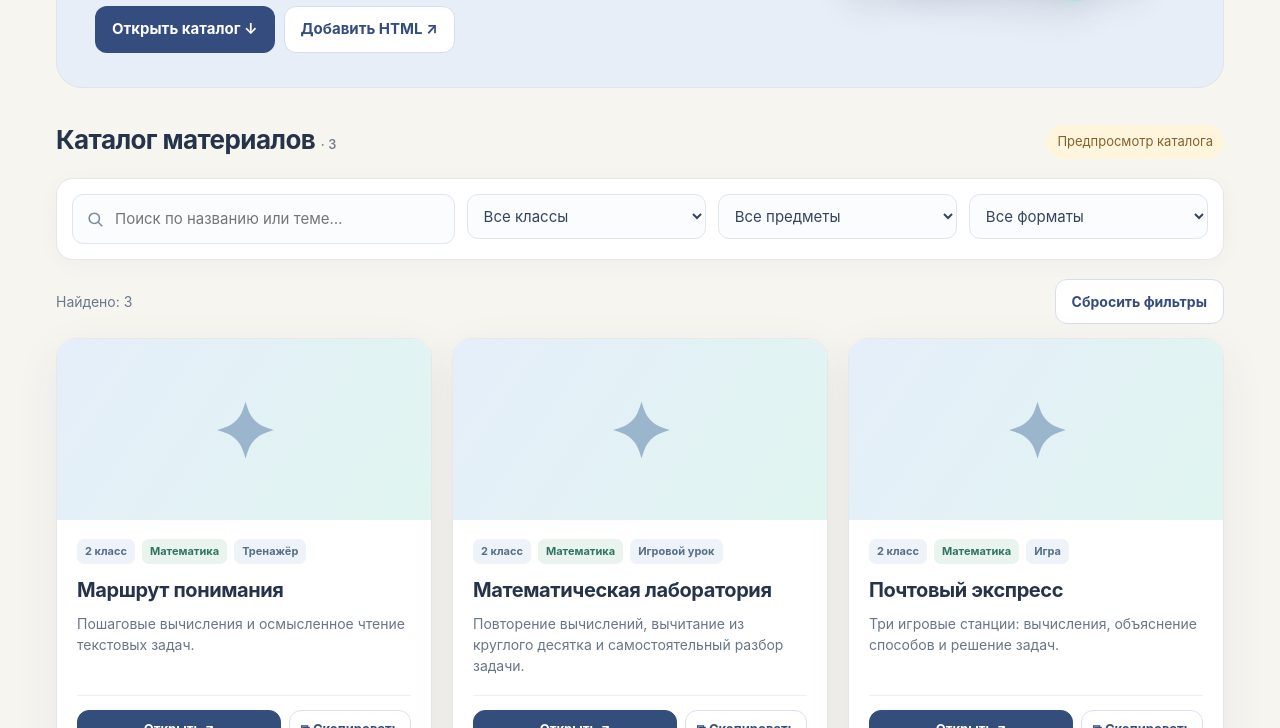
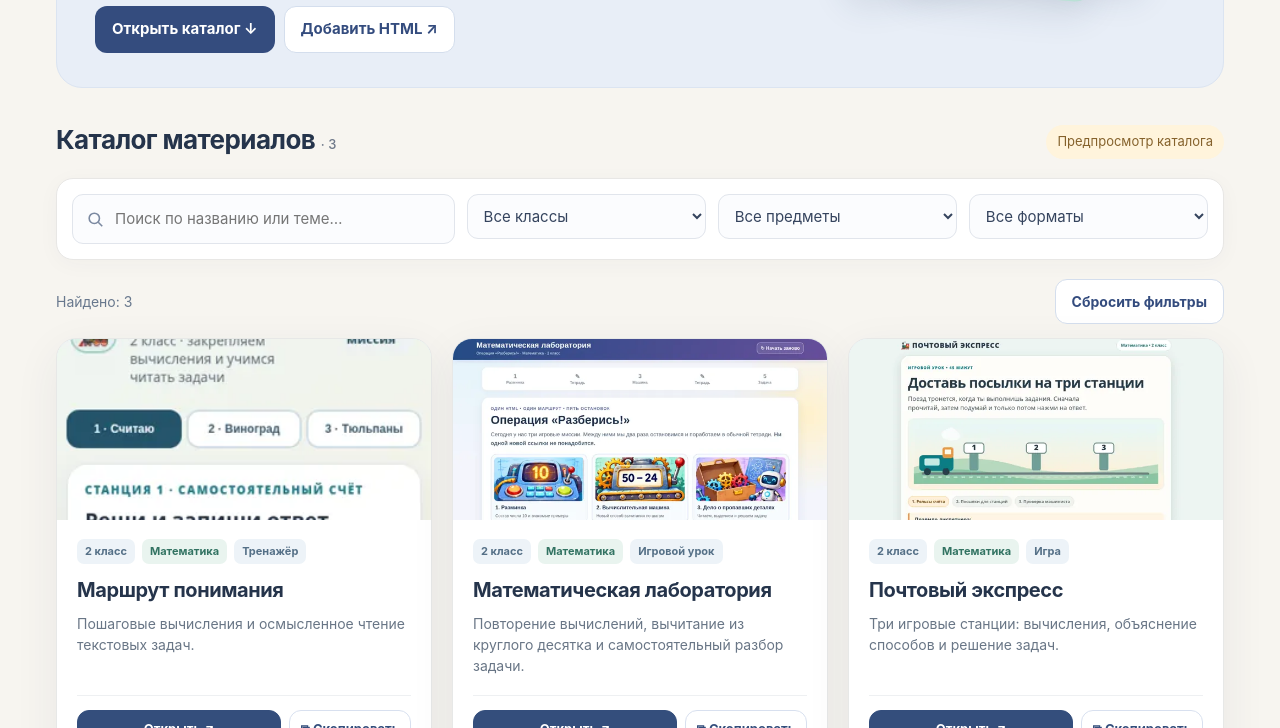
Before and after one commit to MeriVcode/online-uroki, a plain HTML site: page index.html in a window 1280 px wide. Shown: the part 372-1100 px from the top of the page. Drawn offline with Linux system fonts and the light colour scheme.

Commit message:
Add files via upload

```diff
--- a/catalog.json
+++ b/catalog.json
@@ -1,12 +1,12 @@
 [
   {
-    "path": "materials/matlab_2_math.html",
+    "path": "matlab_2_math.html",
     "title": "Математическая лаборатория",
     "grade": "2",
     "subject": "Математика",
     "type": "Игровой урок",
     "description": "Повторение вычислений, вычитание из круглого десятка и самостоятельный разбор задачи.",
-    "cover": "covers/lab.webp",
+    "cover": "lab.webp",
     "tags": [
       "Вычисления",
       "Текстовые задачи",
@@ -14,13 +14,13 @@
     ]
   },
   {
-    "path": "materials/marshrut_2_math.html",
+    "path": "marshrut_2_math.html",
     "title": "Маршрут понимания",
     "grade": "2",
     "subject": "Математика",
     "type": "Тренажёр",
     "description": "Пошаговые вычисления и осмысленное чтение текстовых задач.",
-    "cover": "covers/marshrut.webp",
+    "cover": "marshrut.webp",
     "tags": [
       "Счёт",
       "Текстовые задачи",
@@ -28,13 +28,13 @@
     ]
   },
   {
-    "path": "materials/express_2_math.html",
+    "path": "express_2_math.html",
     "title": "Почтовый экспресс",
     "grade": "2",
     "subject": "Математика",
     "type": "Игра",
     "description": "Три игровые станции: вычисления, объяснение способов и решение задач.",
-    "cover": "covers/express.webp",
+    "cover": "express.webp",
     "tags": [
       "Устный счёт",
       "Текстовые задачи"
--- a/index.html
+++ b/index.html
@@ -16,23 +16,23 @@
 <body>
 <header class="top"><div class="wrap top-inner"><a href="./" class="brand"><span class="brand-logo" aria-hidden="true">▦</span>Моя библиотека онлайн-уроков</a><div class="top-side"><span class="top-note">Рабочий каталог репетитора</span><a class="top-action" href="#how">Как добавить урок</a></div></div></header>
 <main class="wrap">
-<section class="hero"><div><div class="eyebrow">Мой рабочий кабинет · 1–4 классы</div><h1>Нужный урок —<br>за пару секунд</h1><p>Все интерактивные игры, тренажёры и онлайн-доски собраны в одном месте. Найдите материал, откройте его или скопируйте ссылку ученику.</p><div class="hero-actions"><a class="btn dark" href="#catalog">Открыть каталог ↓</a><a class="btn soft" id="uploadTop" href="https://github.com/MeriVcode/online-uroki/upload/main/materials" target="_blank" rel="noopener">Добавить HTML ↗</a></div></div><div class="hero-graphic" aria-hidden="true"><div class="folder a"><span>✧</span></div><div class="folder b"><span>✓</span></div><div class="folder c"><span>∑</span></div></div></section>
+<section class="hero"><div><div class="eyebrow">Мой рабочий кабинет · 1–4 классы</div><h1>Нужный урок —<br>за пару секунд</h1><p>Все интерактивные игры, тренажёры и онлайн-доски собраны в одном месте. Найдите материал, откройте его или скопируйте ссылку ученику.</p><div class="hero-actions"><a class="btn dark" href="#catalog">Открыть каталог ↓</a><a class="btn soft" id="uploadTop" href="https://github.com/MeriVcode/online-uroki/upload/main" target="_blank" rel="noopener">Добавить HTML ↗</a></div></div><div class="hero-graphic" aria-hidden="true"><div class="folder a"><span>✧</span></div><div class="folder b"><span>✓</span></div><div class="folder c"><span>∑</span></div></div></section>
 <section id="catalog"><div class="section-bar"><div><h2>Каталог материалов <small id="totalCount"></small></h2></div><div id="syncStatus" class="status" role="status">Загрузка материалов…</div></div>
 <div class="filters"><label class="field"><span class="visually-hidden">Поиск по названию и теме</span><svg viewBox="0 0 24 24" width="19" height="19" fill="none" stroke="currentColor" stroke-width="2"><circle cx="10.5" cy="10.5" r="6.5"/><path d="m15.5 15.5 5 5"/></svg><input id="search" type="search" placeholder="Поиск по названию или теме…" autocomplete="off"></label><label><span class="visually-hidden">Класс</span><select id="grade"><option value="">Все классы</option><option value="1">1 класс</option><option value="2">2 класс</option><option value="3">3 класс</option><option value="4">4 класс</option></select></label><label><span class="visually-hidden">Предмет</span><select id="subject"><option value="">Все предметы</option></select></label><label><span class="visually-hidden">Тип материала</span><select id="type"><option value="">Все форматы</option></select></label></div>
 <div class="catalog-info"><span id="visibleCount">Подбираем материалы…</span><button class="btn soft" id="resetFilter" type="button">Сбросить фильтры</button></div>
 <div id="cards" class="card-grid" aria-live="polite"></div></section>
-<section id="how" class="how"><div class="how-head"><h2>Как добавить новый урок</h2><a class="btn soft" id="uploadBottom" href="https://github.com/MeriVcode/online-uroki/upload/main/materials" target="_blank" rel="noopener">Перейти к загрузке ↗</a></div><div class="steps"><div class="step"><span class="num">1</span><div><b>Откройте папку materials</b>Перейдите по кнопке «Добавить HTML» в репозиторий.</div></div><div class="step"><span class="num">2</span><div><b>Загрузите готовый HTML</b>Нажмите Upload files, выберите файл и сохраните через Commit changes.</div></div><div class="step"><span class="num">3</span><div><b>Обновите библиотеку</b>Новая карточка появится автоматически. Нажмите «Скопировать ссылку».</div></div></div><p class="small-note">Здесь размещаются только общедоступные учебные материалы без имён детей и персональных результатов. Если новая карточка видна, а игра ещё не открывается — дождитесь публикации GitHub Pages и обновите страницу.</p></section>
+<section id="how" class="how"><div class="how-head"><h2>Как добавить новый урок</h2><a class="btn soft" id="uploadBottom" href="https://github.com/MeriVcode/online-uroki/upload/main" target="_blank" rel="noopener">Перейти к загрузке ↗</a></div><div class="steps"><div class="step"><span class="num">1</span><div><b>Откройте папку materials</b>Перейдите по кнопке «Добавить HTML» в репозиторий.</div></div><div class="step"><span class="num">2</span><div><b>Загрузите готовый HTML</b>Нажмите Upload files, выберите файл и сохраните через Commit changes.</div></div><div class="step"><span class="num">3</span><div><b>Обновите библиотеку</b>Новая карточка появится автоматически. Нажмите «Скопировать ссылку».</div></div></div><p class="small-note">Здесь размещаются только общедоступные учебные материалы без имён детей и персональных результатов. Если новая карточка видна, а игра ещё не открывается — дождитесь публикации GitHub Pages и обновите страницу.</p></section>
 </main><footer class="footer"><div class="wrap">Моя библиотека онлайн-уроков · Личный рабочий каталог материалов для занятий · GitHub Pages</div></footer>
 <div id="toast" class="toast" role="status" aria-live="polite"></div>
-<script type="application/json" id="starter-data">[{"path": "materials/matlab_2_math.html", "title": "Математическая лаборатория", "grade": "2", "subject": "Математика", "type": "Игровой урок", "description": "Повторение вычислений, вычитание из круглого десятка и самостоятельный разбор задачи.", "cover": "covers/lab.webp", "tags": ["Вычисления", "Текстовые задачи", "45 минут"]}, {"path": "materials/marshrut_2_math.html", "title": "Маршрут понимания", "grade": "2", "subject": "Математика", "type": "Тренажёр", "description": "Пошаговые вычисления и осмысленное чтение текстовых задач.", "cover": "covers/marshrut.webp", "tags": ["Счёт", "Текстовые задачи", "Самопроверка"]}, {"path": "materials/express_2_math.html", "title": "Почтовый экспресс", "grade": "2", "subject": "Математика", "type": "Игра", "description": "Три игровые станции: вычисления, объяснение способов и решение задач.", "cover": "covers/express.webp", "tags": ["Устный счёт", "Текстовые задачи"]}]</script>
+<script type="application/json" id="starter-data">[{"path": "matlab_2_math.html", "title": "Математическая лаборатория", "grade": "2", "subject": "Математика", "type": "Игровой урок", "description": "Повторение вычислений, вычитание из круглого десятка и самостоятельный разбор задачи.", "cover": "lab.webp", "tags": ["Вычисления", "Текстовые задачи", "45 минут"]}, {"path": "marshrut_2_math.html", "title": "Маршрут понимания", "grade": "2", "subject": "Математика", "type": "Тренажёр", "description": "Пошаговые вычисления и осмысленное чтение текстовых задач.", "cover": "marshrut.webp", "tags": ["Счёт", "Текстовые задачи", "Самопроверка"]}, {"path": "express_2_math.html", "title": "Почтовый экспресс", "grade": "2", "subject": "Математика", "type": "Игра", "description": "Три игровые станции: вычисления, объяснение способов и решение задач.", "cover": "express.webp", "tags": ["Устный счёт", "Текстовые задачи"]}]</script>
 <script>
 'use strict';
 /* The repository is automatically inferred on GitHub Pages; for local preview use these defaults. */
-const SETTINGS = { owner: 'MeriVcode', repository: 'online-uroki', branch:'main', directory:'materials/' };
+const SETTINGS = { owner: 'MeriVcode', repository: 'online-uroki', branch:'main', directory:'' };
 const isPages = location.hostname.toLowerCase().endsWith('.github.io');
 const owner = isPages ? location.hostname.split('.')[0] : SETTINGS.owner;
 const repo = isPages ? (location.pathname.split('/').filter(Boolean)[0] || SETTINGS.repository) : SETTINGS.repository;
-const uploadURL = `https://github.com/${encodeURIComponent(owner)}/${encodeURIComponent(repo)}/upload/${encodeURIComponent(SETTINGS.branch)}/materials`;
+const uploadURL = `https://github.com/${encodeURIComponent(owner)}/${encodeURIComponent(repo)}/upload/${encodeURIComponent(SETTINGS.branch)}`;
 document.querySelectorAll('#uploadTop,#uploadBottom').forEach(el=>el.href=uploadURL);
 let all = [];
 const $ = id=>document.getElementById(id);
@@ -68,7 +68,7 @@ async function discover(){
  const ctrl=new AbortController();const timer=setTimeout(()=>ctrl.abort(),9000);
  try{const r=await fetch(url,{headers:{Accept:'application/vnd.github+json'},signal:ctrl.signal,cache:'no-store'});if(!r.ok)throw Error('GitHub API '+r.status);const data=await r.json();
  if(data.truncated)throw Error('Слишком большой список');
- paths=(data.tree||[]).filter(x=>x.type==='blob'&&x.path.startsWith(SETTINGS.directory)&&/\.html?$/i.test(x.path)).map(x=>x.path);live=true;
+ paths=(data.tree||[]).filter(x=>x.type==='blob'&&x.path.startsWith(SETTINGS.directory)&&/\.html?$/i.test(x.path)&&!['index.html','404.html'].includes(x.path.toLowerCase())).map(x=>x.path);live=true;
  }finally{clearTimeout(timer);}}catch(e){console.warn('Каталог GitHub временно недоступен',e);}}
  if(!live){paths=initial.map(x=>x.path);}
  const baseItems=paths.map(p=>remembered.get(p)||fallbackRecord(p));
```
Also changed, not shown: 1 other file.
